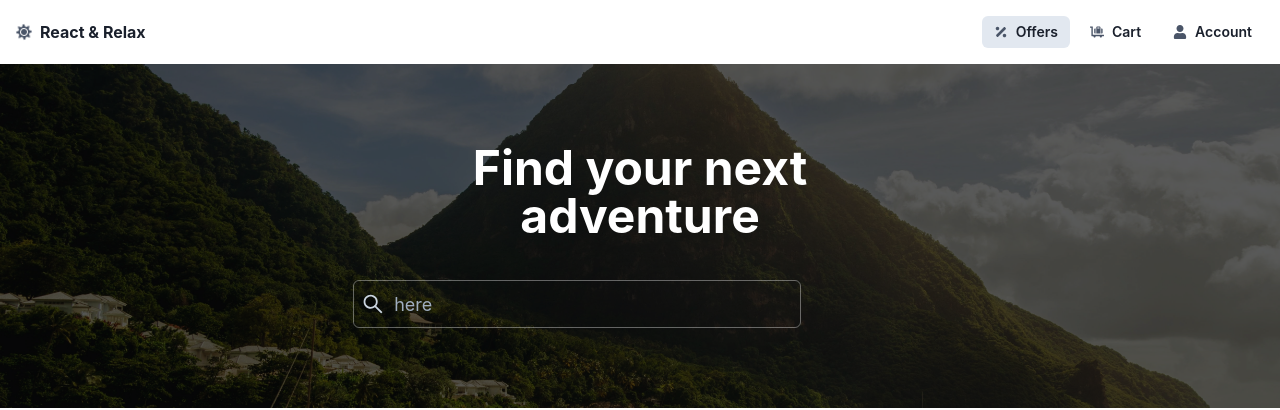
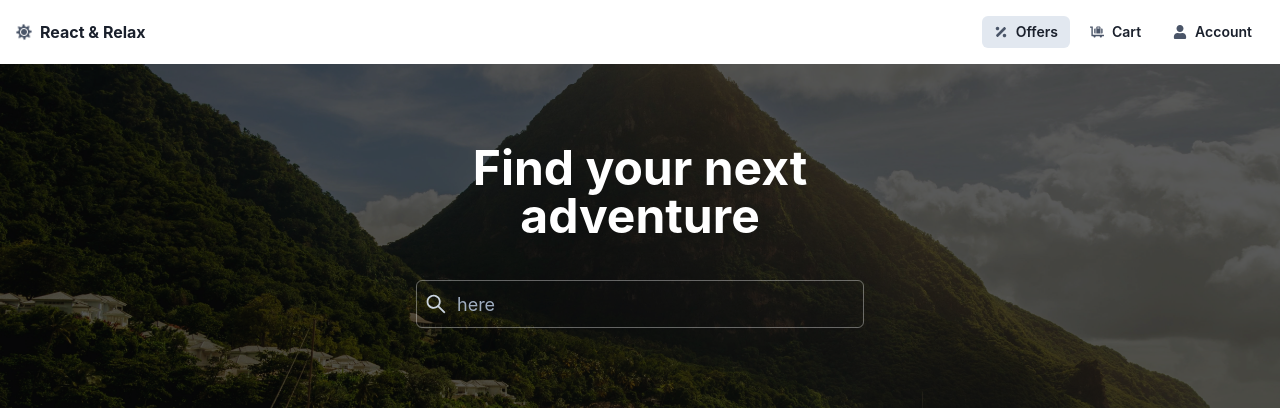
Before and after one commit to Stefan8412/bootcamp-react-relax, a React (Vite) app: page /offers in a window 1280 px wide. Shown: the top 410 px of the page. Built offline with nearby package versions, Linux system fonts and the light colour scheme; data requests are answered from the project's data file.

Commit message:
Fix alignment

```diff
--- a/src/pages/Offers/Offers.jsx
+++ b/src/pages/Offers/Offers.jsx
@@ -20,6 +20,7 @@ import {
   Stack,
   Text,
   useToken,
+  VStack,
 } from '@chakra-ui/react'
 import { AiFillCloseCircle, AiOutlineSearch } from 'react-icons/ai'
 import { uniqBy, sortBy, flowRight, identity } from 'lodash-es'
@@ -69,7 +70,7 @@ export const Offers = () => {
       <Header />
       <Box bg={`url('${bg}') center / cover no-repeat`}>
         <Box bg="blackAlpha.700" py="20">
-          <Stack as={Container} spacing="10">
+          <VStack as={Container} spacing="10">
             <Heading size="2xl" color="white" textAlign="center">
               Find your next adventure
             </Heading>
@@ -98,7 +99,7 @@ export const Offers = () => {
                 </InputRightElement>
               )}
             </InputGroup>
-          </Stack>
+          </VStack>
         </Box>
       </Box>
       <Container maxWidth="container.xl">
```
